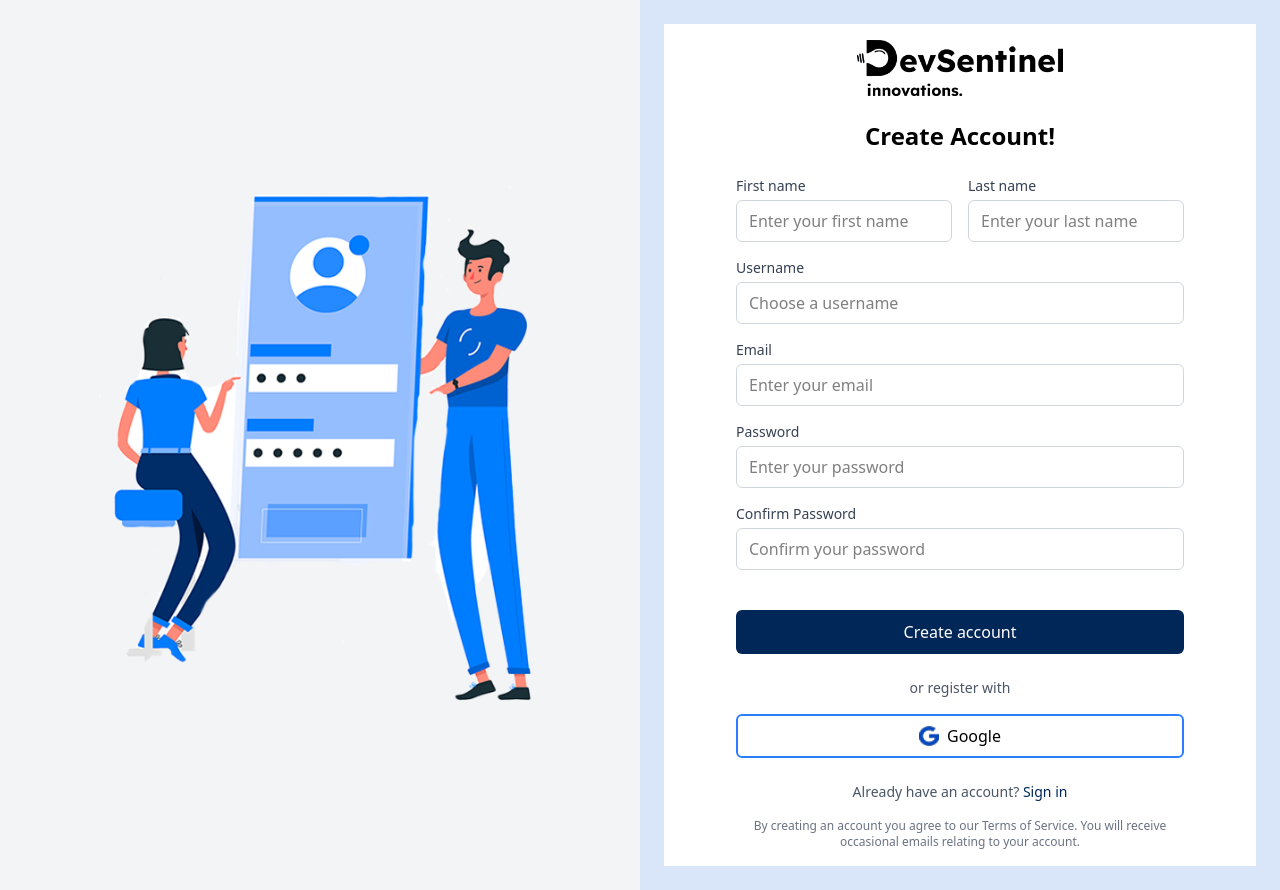
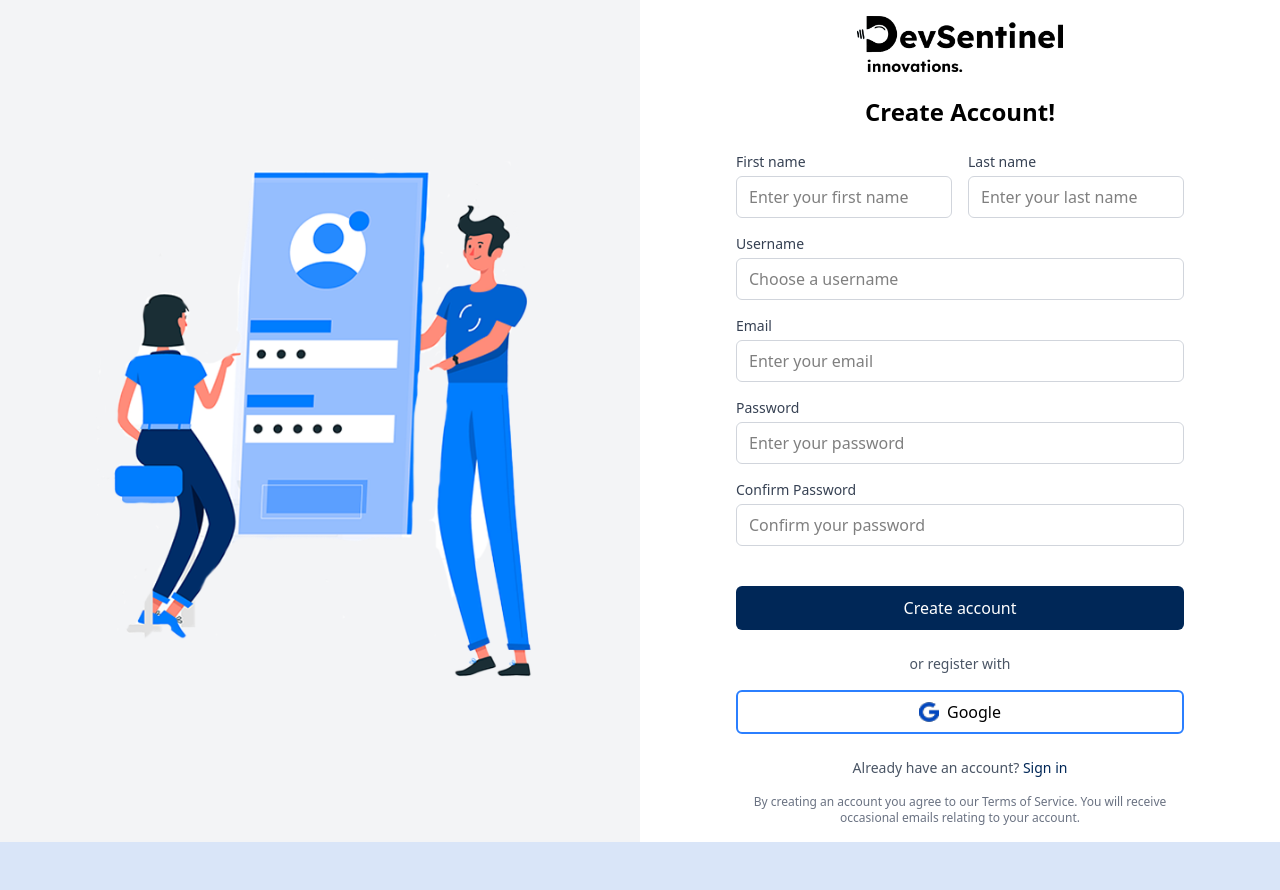
Before and after one commit to Devsentinelinnovations/Devsentinel-Frontend, a React (Vite) app: page /signup in a window 1280 px wide. After the commit the page ends 842 px from the top, so only its background shows below. Built offline with nearby package versions, Linux system fonts and the light colour scheme.

Commit message:
fixed padding issues

```diff
--- a/src/components/AuthForms/AuthSignup.jsx
+++ b/src/components/AuthForms/AuthSignup.jsx
@@ -4,8 +4,8 @@
 
 function AuthSignup() {
   return (
-    <div className="min-h-screen w-full bg-white p-4">
-      <div className="mx-auto max-w-md w-full ">
+    <div className="min-h-screen w-full bg-white  flex items-center justify-center p-4">
+      <div className="mx-auto max-w-md w-full bg-white ">
         {/* Logo Section */}
         <div className="flex justify-center">
           <img src={assets.logo} alt="Logo" className="h-12 sm:h-12 md:h-14 w-auto" />
--- a/src/pages/auth/Signup.jsx
+++ b/src/pages/auth/Signup.jsx
@@ -26,7 +26,7 @@
       </div>
 
       {/* Right Side Form */}
-      <div className="w-full md:w-1/2 flex items-center justify-center p-6">
+      <div className="w-full md:w-1/2 flex ">
         <AuthSignup />
       </div>
     </div>
```
